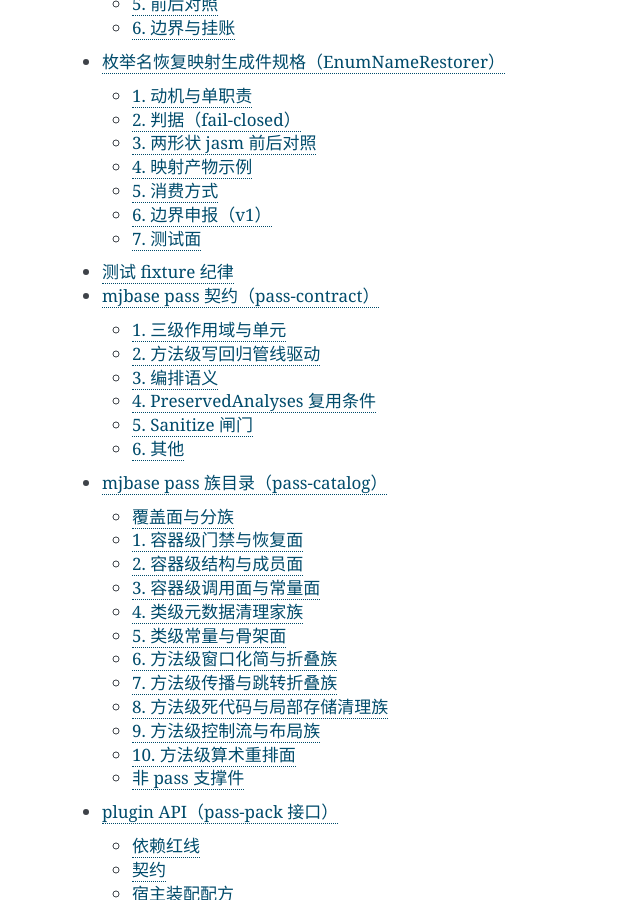
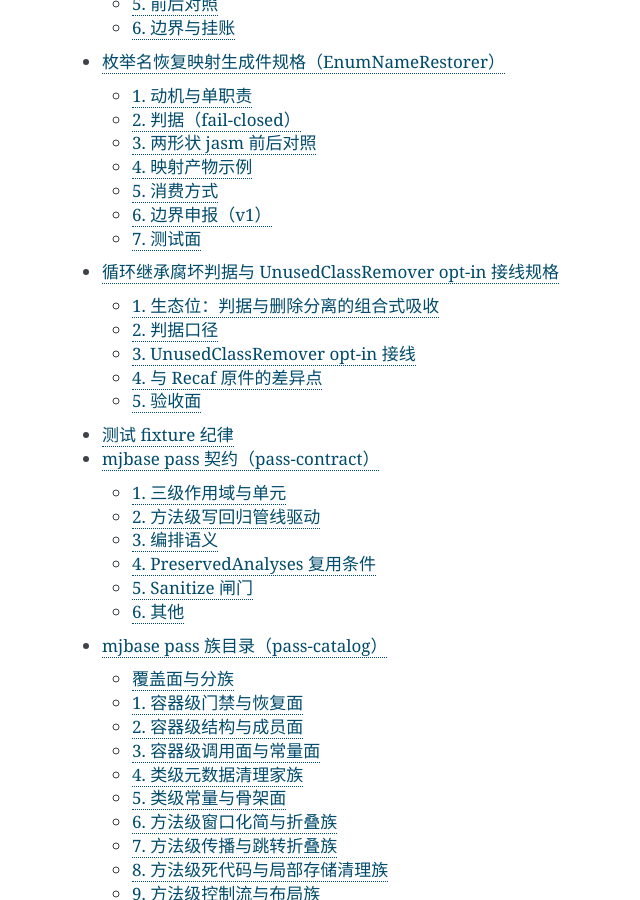
Before and after one commit to luiox/mjbase, a Sphinx documentation site: the page built from mjbase/doc/index.rst, in a window 1280 px wide and 900 px high, scrolled down 2804 px. Shown: the whole window, without its empty margins (348-988 px from the left). Built offline with Sphinx 7.4.7, drawn with Linux system fonts in a browser that asks for light colours; some of the changed lines change nothing that is shown.

Commit message:
docs(analysis): 循环继承腐坏判据与 remover opt-in 接线规格成文

```diff
--- /dev/null
+++ b/mjbase/doc/cycle-class-scan-spec.rst
@@ -0,0 +1,108 @@
+.. _cycle-class-scan-spec:
+
+循环继承腐坏判据与 UnusedClassRemover opt-in 接线规格
+=====================================================
+
+状态：定稿，随本批落地。微观契约（判据算法、边解析、重复名口径、keep 交互、
+守卫豁免）在 ``cycle_class_scan.hpp`` 头注与 ``unused_member_remover.hpp``
+的 ``UnusedClassRemover`` 注释；本文承载判据口径为什么这样定、与 Recaf 原件
+（CycleClassRemovingTransformer）的吸收差异、接线语义与验收面。
+
+.. _cycle-class-scan-niche:
+
+1. 生态位：判据与删除分离的组合式吸收
+--------------------------------------
+
+真实混淆器与字节码手术事故会产出 ``.super`` 成环的类（A 的父类是 B、B 的父类
+是 A，或 ``class A extends A`` 自指）。这类类在 JVM 装载时必败（JVMS 5.3.5
+装载阶段沿 super 链解析即抛 ``ClassCircularityError``），是纯粹的容器垃圾；
+Recaf 对此有一个独立删除 pass（CycleClassRemovingTransformer：图查询判
+``isLoop`` → 标记删除）。
+
+mjbase 的吸收不照搬一比一。Recaf 的形态是「独立删除 pass 挂管线」，而 mjbase
+已有两块相关地基：可达性删除面（UnusedClassRemover，入口可达性判据）与层次图
+（hierarchy 模块 ClassHierarchy——它是**清洁图**，登记时直接拒绝环边，不持有
+腐坏数据，因此不能也不该拿它做腐坏输入的检测器）。本批把「继承环腐坏」做成
+独立判据信号：分析件（``mjbase/analysis/cycle_class_scan``）产容器内环类集合，
+删除动作由既有 UnusedClassRemover 以 opt-in 参数接线承载。收益：判据件可独立
+单测与复用（其他消费方——jar 体检、诊断报告——不必挂删除 pass 即可取环集合），
+删除面不新增注册段（UnusedClassRemover 已在册），既有判据的默认行为零变化。
+
+.. _cycle-class-scan-criteria:
+
+2. 判据口径
+-----------
+
+- **边定义**：super（extends）与接口（implements）双边，对齐 Recaf
+  ``InheritanceVertex.isLoop`` 的父母闭包口径——两边都参与 JVM 子类型关系，
+  任一边成环同样腐坏。
+- **环成员定义**：自环（super 或任一接口等于自身）或 super/接口边图上大小
+  ≥2 的强连通分量全体成员。等价于「沿继承边至少一步能回到自身」。
+- **环外挂靠类不判**：环成员的子类、实现类（如 ``C extends A`` 而 A↔B 成环）
+  不在判据输出内。装载层面它们同样必败，但删除裁决权在消费方——判据件只报
+  环成员本身，对齐 Recaf 口径（Recaf 也只删 loop 顶点）。
+- **边只在扫描集合内解析**：悬挂键（super/接口指向容器外的类）不可能闭合环，
+  计入后截断，与 hierarchy 模块的悬挂键口径一致。
+- **同名重复扫描类**：首个登记成节点，后续同名类不另立节点、其边不并入——
+  判据按名报告，同一内部名视角下是同一类身份，口径确定且与登记序无关。
+- **畸形类 fail-open**：``scanClassResources`` 跳过解析失败的类（不产出事实），
+  判据只见可解析骨架；容器级原子性由消费方（pass 的 fail-closed 守卫）另行
+  承担，两层语义不混。
+- **算法与复杂度**：迭代 Tarjan 强连通分量（显式栈帧 + 访问集），O(V+E)，
+  任何输入不挂死、不递归爆栈（对抗深链输入的既定纪律）。
+- **输出契约**：环类内部名按节点登记序（即扫描序）输出；返回视图借用各扫描
+  类会话符号池，扫描集合存活期内有效。
+
+.. _cycle-class-scan-wiring:
+
+3. UnusedClassRemover opt-in 接线
+---------------------------------
+
+构造参数 ``removeInheritanceCycles``（默认 false）承载接线，语义四条：
+
+- **默认关 = 既有语义逐字节一致**：flag 关时不做环扫描、不进任何新判定分支，
+  删除集与改写面与接线前完全一致（回归用例以「可达环全保 + 容器字节恒等」
+  钉死）。
+- **开启后环类入选删除集**：环名集合（剔除 keep 命中后）并入删除集——判据
+  独立于可达性，入口可达的环成员同样删除（它装载必败，可达性证明不了它能跑）。
+- **无根守卫豁免**：家族「无根整 pass 保留」守卫保护的是可达性误判下的库型
+  罐；环类删除独立于可达性，opt-in 后不受该守卫门控——无根罐中的环类照删。
+- **keep 面只加不减**：资源 keep 名单（module/Manifest/services）与 keep 规则
+  命中的环类照常保留（keep 守卫优先于腐坏判据）；keep 命中的环类装载必败的
+  腐坏状态不因保留而恶化，这是家族既有契约的直接推论。
+
+容器级 fail-closed 原子性不变：任一 class 资源不可解析仍整 pass 放弃（返回
+all()，无部分删除，环类也不删）。PreservedAnalyses 语义不变：发生删除返回
+none()，未发生返回 all()。
+
+.. _cycle-class-scan-recaf-diff:
+
+4. 与 Recaf 原件的差异点
+------------------------
+
+- **形态**：Recaf 是注册在案的独立删除 transformer（逐类 ``markClassForRemoval``）；
+  mjbase 是判据分析件 + 既有 remover 的 opt-in 参数，无新注册段。
+- **图源**：Recaf 用 InheritanceGraphService 的既有图（图本身带环截断，查询时
+  逐顶点回判）；mjbase 的清洁层次图拒绝腐坏输入，判据件自建一次性边图直判
+  SCC，一遍得出全体环成员（Recaf 是逐类回查父母闭包）。
+- **keep 面**：Recaf 无条件删（无 keep 概念）；mjbase 接线尊重资源 keep 名单
+  与 keep 规则（只加不减家族契约）。
+- **无根守卫**：Recaf 无此概念；mjbase opt-in 后显式豁免并在头注声明。
+- **判据输出**：Recaf 只服务删除；mjbase 判据件是独立可复用信号（返回环名
+  集合），删除只是它的一个 opt-in 消费方。
+
+.. _cycle-class-scan-acceptance:
+
+5. 验收面
+---------
+
+判据件（``cycle_class_scan_test``）：A↔B 双类环只报环成员、自环
+（super=自己）、三类长环、环中含入口可达真类（判据不受可达性抑制且环外入口
+不误报）、环外正常继承与悬挂 super 零命中、幂等二跑、同名重复合并（不并入
+边）、畸形类 fail-open。
+
+接线面（``unused_class_remover_cycle_test``）：opt-in 删除入口可达环成员、
+默认档字节零变化回归、无根罐默认保留 vs opt-in 删除、keep 命中环类保留
+（keep 守卫优先）、opt-in 二跑幂等、畸形容器 fail-closed 不受 opt-in 影响。
+判据关闭的既有行为由家族套件（``unused_member_remover_test``）既有用例继续
+覆盖，零改动。
--- a/mjbase/doc/index.rst
+++ b/mjbase/doc/index.rst
@@ -25,6 +25,7 @@
    indy-inline-spec
    stack-op-expander
    enum-name-restore-spec
+   cycle-class-scan-spec
    test-fixtures
    pass-contract
    pass-catalog
```
